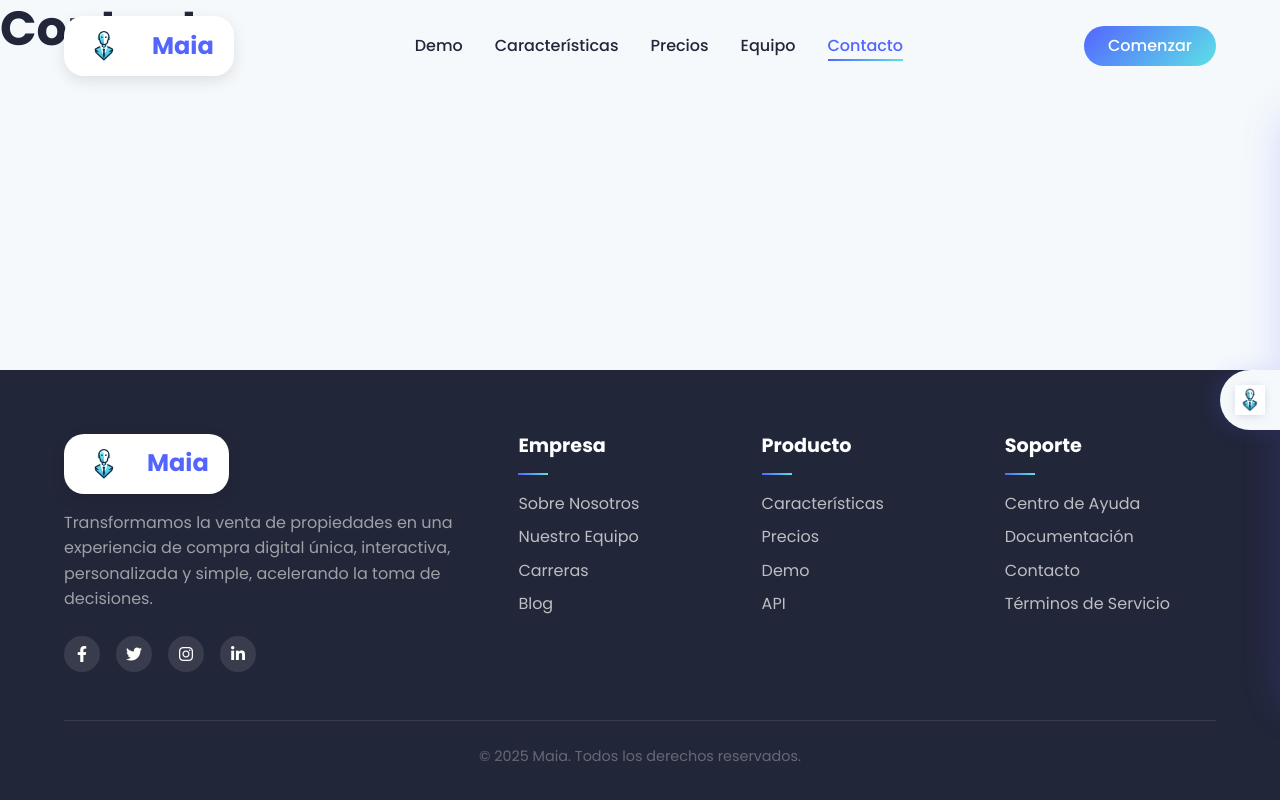
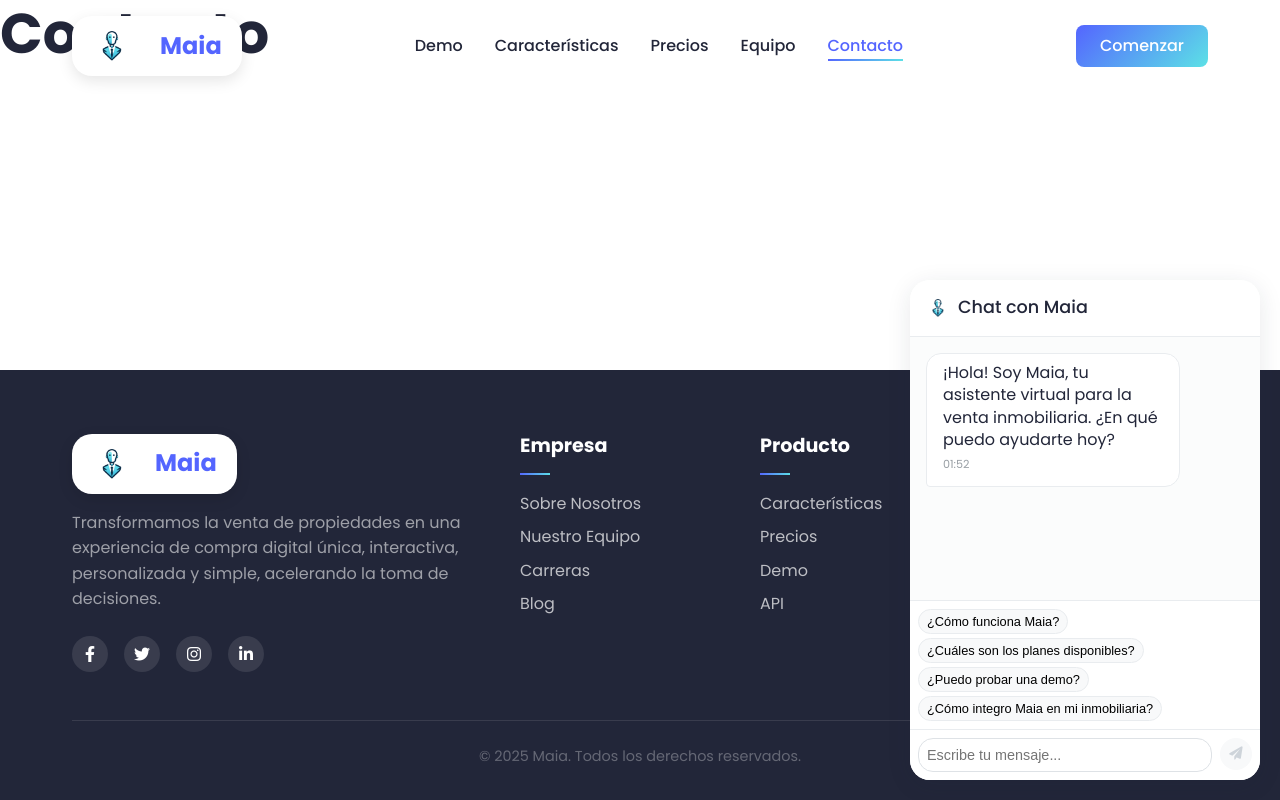
Before and after one commit to jprojas2/Maia-web, a Vue app: page /contact in a window 1280 px wide. Built offline with nearby package versions, Linux system fonts and the light colour scheme.

Commit message:
Redesign chat widget to be a permanent, non-intrusive bubble

```diff
--- a/src/components/ui/AiChatWidget.vue
+++ b/src/components/ui/AiChatWidget.vue
@@ -1,24 +1,15 @@
 <template>
-  <div class="ai-chat-widget" :class="{ 'is-open': isOpen }">
-    <!-- Fluid tab that connects seamlessly with the bubble -->
-    <div class="ai-chat-widget__tab" @click="toggleChat">
-      <div class="ai-chat-widget__tab-glow"></div>
-      <img src="@/assets/logomaia.png" alt="Maia AI" class="ai-chat-widget__logo">
-    </div>
-
-    <!-- Chat panel as an elegant floating bubble -->
-    <div class="ai-chat-widget__panel">
-      <div class="ai-chat-widget__header">
+  <div class="ai-chat-widget" :class="{ 'is-active': isActive, 'is-typing': isTyping }">
+    <!-- Always visible chat panel -->
+    <div class="ai-chat-widget__panel" @mouseenter="setActive(true)" @mouseleave="setInactive">
+      <div class="ai-chat-widget__header" v-show="isActive">
         <div class="ai-chat-widget__title">
           <img src="@/assets/logomaia.png" alt="Maia AI" class="ai-chat-widget__header-logo">
           <h3>Chat con Maia</h3>
         </div>
-        <button class="ai-chat-widget__close" @click="toggleChat">
-          <i class="fas fa-times"></i>
-        </button>
       </div>
 
-      <div class="ai-chat-widget__messages" ref="messagesContainer">
+      <div class="ai-chat-widget__messages" ref="messagesContainer" v-show="isActive">
         <div
           v-for="(message, index) in messages"
           :key="index"
@@ -40,7 +31,7 @@
         </div>
       </div>
 
-      <div class="ai-chat-widget__suggestions" v-if="suggestions.length > 0 && !hasUserSentMessage">
+      <div class="ai-chat-widget__suggestions" v-if="suggestions.length > 0 && !hasUserSentMessage && isActive">
         <button
           v-for="(suggestion, index) in suggestions"
           :key="index"
@@ -51,7 +42,7 @@
         </button>
       </div>
 
-      <div class="ai-chat-widget__input">
+      <div class="ai-chat-widget__input" v-show="isActive">
         <input
           type="text"
           v-model="userInput"
@@ -62,22 +53,25 @@
           <i class="fas fa-paper-plane"></i>
         </button>
       </div>
+
+      <!-- Minimized bubble view (always visible) -->
+      <div class="ai-chat-widget__bubble" v-show="!isActive" @click="setActive(true)">
+        <img src="@/assets/logomaia.png" alt="Maia AI" class="ai-chat-widget__bubble-logo">
+      </div>
     </div>
-
-    <!-- Overlay for mobile -->
-    <div class="ai-chat-widget__overlay" @click="toggleChat" v-if="isOpen"></div>
   </div>
 </template>
 
 <script setup>
 import { ref, computed, onMounted, nextTick, watch, onUnmounted } from 'vue';
 
-const isOpen = ref(false); // Start closed by default
+const isActive = ref(false);
 const userInput = ref('');
 const messages = ref([]);
 const isTyping = ref(false);
 const messagesContainer = ref(null);
 const hasUserSentMessage = ref(false);
+const inactivityTimer = ref(null);
 
 const suggestions = [
   '¿Cómo funciona Maia?',
@@ -86,30 +80,25 @@ const suggestions = [
   '¿Cómo integro Maia en mi inmobiliaria?'
 ];
 
-const toggleChat = () => {
-  // Apply transition class before changing state
-  document.body.classList.add('chat-transitioning');
+// Set the widget to active state
+const setActive = (showInitialMessage = false) => {
+  isActive.value = true;
+  clearTimeout(inactivityTimer.value);
 
-  // Toggle the state after a small delay to ensure transition class is applied
-  setTimeout(() => {
-    isOpen.value = !isOpen.value;
+  // If first time activating and no messages, add initial message
+  if (showInitialMessage && messages.value.length === 0) {
+    addMessage('¡Hola! Soy Maia, tu asistente virtual para la venta inmobiliaria. ¿En qué puedo ayudarte hoy?', 'ai');
+  }
+};
 
-    // Add class to body to shift content
-    if (isOpen.value) {
-      document.body.classList.add('chat-open');
-      // If first time opening, add initial message
-      if (messages.value.length === 0) {
-        addMessage('¡Hola! Soy Maia, tu asistente virtual para la venta inmobiliaria. ¿En qué puedo ayudarte hoy?', 'ai');
-      }
-    } else {
-      document.body.classList.remove('chat-open');
-    }
-
-    // Remove transition class after animation completes
-    setTimeout(() => {
-      document.body.classList.remove('chat-transitioning');
-    }, 300);
-  }, 10);
+// Set the widget to inactive state after a delay
+const setInactive = () => {
+  // Only set inactive if user isn't typing and there's no ongoing conversation
+  if (!userInput.value.trim() && !isTyping.value) {
+    inactivityTimer.value = setTimeout(() => {
+      isActive.value = false;
+    }, 5000); // 5 second delay before becoming inactive
+  }
 };
 
 const sendUserMessage = () => {
@@ -211,168 +200,93 @@ watch(messages, () => {
   });
 });
 
+// Initialize with welcome message when component is mounted
+onMounted(() => {
+  // Show initial message after a short delay
+  setTimeout(() => {
+    setActive(true);
+  }, 1500);
+});
+
 // Clean up when component is unmounted
 onUnmounted(() => {
-  document.body.classList.remove('chat-open');
-  document.body.classList.remove('chat-transitioning');
+  clearTimeout(inactivityTimer.value);
 });
 </script>
 
 <style lang="scss" scoped>
 .ai-chat-widget {
   position: fixed;
-  right: 0;
-  top: 0;
-  bottom: 0;
+  right: 20px;
+  bottom: 20px;
   z-index: $z-index-modal;
-  display: flex;
-  align-items: stretch;
 
-  &__tab {
-    position: fixed;
+  &__panel {
+    position: relative;
+    width: 350px;
+    height: 500px;
+    max-height: 80vh;
+    background-color: white;
+    border-radius: 20px;
+    box-shadow: 0 5px 25px rgba($dark, 0.1);
+    display: flex;
+    flex-direction: column;
+    overflow: hidden;
+    transition: opacity 0.3s ease, transform 0.3s ease;
+    opacity: 0.85;
+
+    &:hover {
+      opacity: 1;
+      transform: translateY(-5px);
+    }
+  }
+
+  &.is-active {
+    .ai-chat-widget__panel {
+      opacity: 1;
+    }
+  }
+
+  &.is-typing {
+    .ai-chat-widget__panel {
+      opacity: 1;
+    }
+  }
+
+  &__bubble {
+    position: absolute;
+    bottom: 0;
     right: 0;
-    top: 50%;
-    transform: translateY(-50%);
     width: 60px;
     height: 60px;
+    border-radius: 50%;
+    background-color: white;
+    box-shadow: 0 3px 15px rgba($dark, 0.1);
     display: flex;
     align-items: center;
     justify-content: center;
     cursor: pointer;
-    z-index: $z-index-modal + 1;
-    transition: all 0.5s cubic-bezier(0.34, 1.56, 0.64, 1);
+    transition: transform 0.3s ease, box-shadow 0.3s ease;
 
-    &::before {
-      content: '';
-      position: absolute;
-      top: 0;
-      right: 0;
-      width: 100%;
-      height: 100%;
-      background: $light;
-      border-radius: 30px 0 0 30px;
-      box-shadow: -5px 0 20px rgba($primary, 0.15);
-      transition: all 0.5s cubic-bezier(0.34, 1.56, 0.64, 1);
+    &:hover {
+      transform: scale(1.05);
+      box-shadow: 0 5px 20px rgba($dark, 0.15);
     }
 
-    &-glow {
-      position: absolute;
-      top: 50%;
-      left: 50%;
-      transform: translate(-50%, -50%);
-      width: 45px;
-      height: 45px;
-      background: radial-gradient(circle, rgba($primary, 0.2) 0%, rgba($primary, 0) 70%);
-      border-radius: 50%;
-      opacity: 0.8;
-      animation: pulse-glow 3s infinite ease-in-out;
-    }
-
-    &:hover {
-      transform: translateY(-50%) translateX(-5px);
-
-      &::before {
-        box-shadow: -8px 0 25px rgba($primary, 0.25);
-      }
-    }
-  }
-
-  &__logo {
-    width: 30px;
-    height: 30px;
-    object-fit: contain;
-    position: relative;
-    z-index: 2;
-    filter: drop-shadow(0 2px 4px rgba($dark, 0.1));
-    transition: transform 0.3s ease;
-
-    &:hover {
-      transform: scale(1.1);
-    }
-  }
-
-  &__panel {
-    position: fixed;
-    right: 30px;
-    top: 50%;
-    transform: translateY(-50%) translateX(calc(100% + 30px));
-    width: 350px;
-    height: 80vh;
-    max-height: 600px;
-    background-color: $light;
-    border-radius: 24px;
-    box-shadow: 0 10px 40px rgba($primary, 0.2);
-    display: flex;
-    flex-direction: column;
-    overflow: hidden;
-    transition: transform 0.5s cubic-bezier(0.34, 1.56, 0.64, 1);
-    z-index: $z-index-modal;
-
-    &::before {
-      content: '';
-      position: absolute;
-      top: 0;
-      left: 0;
-      right: 0;
-      bottom: 0;
-      border-radius: 24px;
-      padding: 2px;
-      background: linear-gradient(135deg, $primary, rgba($secondary, 0.5));
-      -webkit-mask: linear-gradient(#fff 0 0) content-box, linear-gradient(#fff 0 0);
-      -webkit-mask-composite: xor;
-      mask-composite: exclude;
-      pointer-events: none;
-    }
-  }
-
-  &__overlay {
-    display: none;
-
-    @media (max-width: $breakpoint-md) {
-      display: block;
-      position: fixed;
-      top: 0;
-      left: 0;
-      right: 0;
-      bottom: 0;
-      background-color: rgba($dark, 0.3);
-      backdrop-filter: blur(3px);
-      opacity: 0;
-      visibility: hidden;
-      transition: opacity 0.3s ease, visibility 0.3s ease;
-      z-index: $z-index-modal - 1;
-    }
-  }
-
-  &.is-open {
-    .ai-chat-widget__panel {
-      transform: translateY(-50%) translateX(0);
-    }
-
-    .ai-chat-widget__tab {
-      right: 365px;
-
-      &::before {
-        border-radius: 30px;
-        width: 60px;
-        background: linear-gradient(90deg, $light, $light);
-      }
-    }
-
-    .ai-chat-widget__overlay {
-      opacity: 1;
-      visibility: visible;
+    &-logo {
+      width: 35px;
+      height: 35px;
+      object-fit: contain;
     }
   }
 
   &__header {
-    padding: $spacing-md $spacing-lg;
-    background: linear-gradient(135deg, $primary, $secondary);
-    color: white;
+    padding: $spacing-md;
+    background: white;
+    border-bottom: 1px solid $gray-200;
     display: flex;
     align-items: center;
     justify-content: space-between;
-    border-radius: 22px 22px 0 0;
   }
 
   &__title {
@@ -381,37 +295,17 @@ onUnmounted(() => {
 
     h3 {
       margin: 0;
-      font-weight: $font-weight-semibold;
-      text-shadow: 0 1px 2px rgba($dark, 0.1);
+      font-weight: $font-weight-medium;
+      color: $dark;
+      font-size: 1.1rem;
     }
   }
 
   &__header-logo {
-    width: 30px;
-    height: 30px;
+    width: 24px;
+    height: 24px;
     margin-right: $spacing-sm;
     object-fit: contain;
-    filter: drop-shadow(0 1px 2px rgba($dark, 0.2));
-  }
-
-  &__close {
-    background: none;
-    border: none;
-    color: white;
-    font-size: 1.2rem;
-    cursor: pointer;
-    transition: $transition-base;
-    width: 30px;
-    height: 30px;
-    border-radius: 50%;
-    display: flex;
-    align-items: center;
-    justify-content: center;
-
-    &:hover {
-      background-color: rgba(white, 0.2);
-      transform: rotate(90deg);
-    }
   }
 
   &__messages {
@@ -421,41 +315,32 @@ onUnmounted(() => {
     display: flex;
     flex-direction: column;
     gap: $spacing-sm;
+    background-color: rgba($gray-100, 0.5);
 
     &::-webkit-scrollbar {
-      width: 6px;
+      width: 4px;
     }
 
     &::-webkit-scrollbar-track {
-      background: rgba($gray-200, 0.5);
-      border-radius: 10px;
+      background: rgba($gray-200, 0.3);
     }
 
     &::-webkit-scrollbar-thumb {
-      background: rgba($primary, 0.2);
+      background: rgba($gray-400, 0.5);
       border-radius: 10px;
-
-      &:hover {
-        background: rgba($primary, 0.4);
-      }
     }
   }
 
   &__message {
     max-width: 80%;
     padding: $spacing-sm $spacing-md;
-    border-radius: 18px;
-    margin-bottom: $spacing-sm;
-    box-shadow: 0 2px 5px rgba($dark, 0.05);
-    transition: transform 0.2s ease;
-
-    &:hover {
-      transform: translateY(-2px);
-    }
+    border-radius: 15px;
+    margin-bottom: $spacing-xs;
 
     &.ai-message {
       align-self: flex-start;
-      background: linear-gradient(135deg, rgba($gray-100, 0.8), $gray-100);
+      background-color: white;
+      border: 1px solid $gray-200;
       border-bottom-left-radius: 4px;
 
       .message-time {
@@ -465,13 +350,11 @@ onUnmounted(() => {
 
     &.user-message {
       align-self: flex-end;
-      background: linear-gradient(135deg, $primary, rgba($primary-dark, 0.9));
-      color: white;
+      background-color: $gray-200;
       border-bottom-right-radius: 4px;
 
       .message-time {
         text-align: right;
-        color: rgba(white, 0.8);
       }
     }
 
@@ -481,7 +364,7 @@ onUnmounted(() => {
         line-height: 1.4;
 
         a {
-          color: inherit;
+          color: $primary;
           text-decoration: underline;
 
           &:hover {
@@ -492,14 +375,15 @@ onUnmounted(() => {
     }
 
     .message-time {
-      font-size: 0.75rem;
-      opacity: 0.7;
+      font-size: 0.7rem;
+      color: $gray-600;
       display: block;
     }
 
     &.typing {
-      padding: $spacing-sm;
-      background: rgba($gray-100, 0.5);
+      padding: $spacing-xs $spacing-sm;
+      background: white;
+      border: 1px solid $gray-200;
       box-shadow: none;
 
       .typing-indicator {
@@ -508,10 +392,10 @@ onUnmounted(() => {
         gap: 4px;
 
         span {
-          width: 8px;
-          height: 8px;
+          width: 6px;
+          height: 6px;
           border-radius: 50%;
-          background-color: rgba($primary, 0.5);
+          background-color: $gray-500;
           animation: typing 1.4s infinite ease-in-out;
 
           &:nth-child(1) {
@@ -531,79 +415,81 @@ onUnmounted(() => {
   }
 
   &__suggestions {
-    padding: $spacing-md;
+    padding: $spacing-sm;
     display: flex;
     flex-wrap: wrap;
-    gap: $spacing-sm;
-    border-top: 1px solid rgba($gray-200, 0.7);
-    background: linear-gradient(to bottom, rgba($light, 0.5), $light);
+    gap: $spacing-xs;
+    border-top: 1px solid $gray-200;
+    background: white;
 
     .suggestion-btn {
-      background: linear-gradient(135deg, rgba($gray-100, 0.8), $gray-100);
-      border: none;
-      border-radius: 18px;
-      padding: $spacing-xs $spacing-md;
-      font-size: 0.9rem;
+      background: $gray-100;
+      border: 1px solid $gray-200;
+      border-radius: 15px;
+      padding: $spacing-xs $spacing-sm;
+      font-size: 0.8rem;
       cursor: pointer;
-      transition: all 0.3s ease;
-      box-shadow: 0 2px 5px rgba($dark, 0.05);
+      transition: all 0.2s ease;
 
       &:hover {
-        background: linear-gradient(135deg, rgba($primary, 0.1), rgba($primary, 0.05));
-        transform: translateY(-2px);
-        box-shadow: 0 4px 8px rgba($primary, 0.15);
+        background: $gray-200;
       }
     }
   }
 
   &__input {
-    padding: $spacing-md;
-    border-top: 1px solid rgba($gray-200, 0.7);
+    padding: $spacing-sm;
+    border-top: 1px solid $gray-200;
     display: flex;
     gap: $spacing-sm;
-    background: $light;
-    border-radius: 0 0 22px 22px;
+    background: white;
 
     input {
       flex: 1;
-      padding: $spacing-sm $spacing-md;
-      border: 1px solid rgba($gray-300, 0.5);
-      border-radius: 20px;
+      padding: $spacing-sm;
+      border: 1px solid $gray-300;
+      border-radius: 15px;
       outline: none;
-      transition: all 0.3s ease;
-      background: rgba(white, 0.8);
+      transition: all 0.2s ease;
+      font-size: 0.9rem;
 
       &:focus {
-        border-color: rgba($primary, 0.5);
-        box-shadow: 0 0 0 3px rgba($primary, 0.1);
-        background: white;
+        border-color: $gray-400;
       }
     }
 
     .send-btn {
-      width: 40px;
-      height: 40px;
+      width: 32px;
+      height: 32px;
       border-radius: 50%;
-      background: linear-gradient(135deg, $primary, $primary-dark);
-      color: white;
+      background: $gray-200;
+      color: $gray-700;
       border: none;
       display: flex;
       align-items: center;
       justify-content: center;
       cursor: pointer;
-      transition: all 0.3s ease;
-      box-shadow: 0 2px 5px rgba($primary, 0.3);
+      transition: all 0.2s ease;
 
       &:hover:not(:disabled) {
-        transform: scale(1.05) rotate(10deg);
-        box-shadow: 0 4px 10px rgba($primary, 0.4);
+        background: $gray-300;
       }
 
       &:disabled {
-        background: linear-gradient(135deg, $gray-300, $gray-400);
+        background: $gray-100;
+        color: $gray-400;
         cursor: not-allowed;
-        box-shadow: none;
       }
+    }
+  }
+
+  @media (max-width: $breakpoint-md) {
+    right: 10px;
+    bottom: 10px;
+
+    &__panel {
+      width: 300px;
+      height: 450px;
     }
   }
 }
@@ -611,26 +497,9 @@ onUnmounted(() => {
 @keyframes typing {
   0%, 60%, 100% {
     transform: translateY(0);
-    opacity: 0.6;
   }
   30% {
-    transform: translateY(-4px);
-    opacity: 1;
-  }
-}
-
-@keyframes pulse-glow {
-  0% {
-    opacity: 0.4;
-    transform: translate(-50%, -50%) scale(0.9);
-  }
-  50% {
-    opacity: 0.8;
-    transform: translate(-50%, -50%) scale(1.1);
-  }
-  100% {
-    opacity: 0.4;
-    transform: translate(-50%, -50%) scale(0.9);
+    transform: translateY(-3px);
   }
 }
 </style>
--- a/src/styles/main.scss
+++ b/src/styles/main.scss
@@ -18,15 +18,9 @@ body {
   font-size: $font-size-base;
   line-height: 1.6;
   color: $dark;
-  background-color: $light;
+  background-color: white;
   overflow-x: hidden;
-  transition: padding-right 0.5s cubic-bezier(0.34, 1.56, 0.64, 1);
-
-  &.chat-open {
-    @media (min-width: $breakpoint-md) {
-      padding-right: 350px;
-    }
-  }
+  transition: padding 0.3s cubic-bezier(0.34, 1.56, 0.64, 1);
 }
 
 a {
@@ -46,44 +40,36 @@ img {
 
 // Typography
 h1, h2, h3, h4, h5, h6 {
+  margin-bottom: $spacing-md;
   font-weight: $font-weight-bold;
   line-height: 1.2;
-  margin-bottom: $spacing-md;
 }
 
 h1 {
+  font-size: 2.5rem;
+
+  @media (min-width: $breakpoint-md) {
     font-size: 3rem;
-
-  @media (max-width: $breakpoint-md) {
-    font-size: 2.5rem;
   }
 
-  @media (max-width: $breakpoint-sm) {
-    font-size: 2rem;
+  @media (min-width: $breakpoint-lg) {
+    font-size: 3.5rem;
   }
 }
 
 h2 {
+  font-size: 2rem;
+
+  @media (min-width: $breakpoint-md) {
     font-size: 2.5rem;
-
-  @media (max-width: $breakpoint-md) {
-    font-size: 2rem;
-  }
-
-  @media (max-width: $breakpoint-sm) {
-    font-size: 1.75rem;
   }
 }
 
 h3 {
-  font-size: 2rem;
+  font-size: 1.5rem;
 
-  @media (max-width: $breakpoint-md) {
+  @media (min-width: $breakpoint-md) {
     font-size: 1.75rem;
-  }
-
-  @media (max-width: $breakpoint-sm) {
-    font-size: 1.5rem;
   }
 }
 
@@ -96,22 +82,22 @@ p {
   width: 100%;
   max-width: $container-max-width;
   margin: 0 auto;
+  padding: 0 $spacing-md;
+
+  @media (min-width: $breakpoint-md) {
     padding: 0 $spacing-lg;
+  }
 
-  @media (max-width: $breakpoint-md) {
-    padding: 0 $spacing-md;
+  @media (min-width: $breakpoint-lg) {
+    padding: 0 $spacing-xl;
   }
 }
 
 // Section
 .section {
-  padding: $spacing-4xl 0;
+  padding: $spacing-3xl 0;
 
   @media (max-width: $breakpoint-md) {
-    padding: $spacing-3xl 0;
-  }
-
-  @media (max-width: $breakpoint-sm) {
     padding: $spacing-2xl 0;
   }
 
@@ -134,11 +120,18 @@ p {
   }
 
   &__header {
+    margin-bottom: $spacing-2xl;
     text-align: center;
     max-width: 800px;
-    margin: 0 auto $spacing-3xl;
+    margin-left: auto;
+    margin-right: auto;
 
-    h2 {
+    @media (max-width: $breakpoint-md) {
+      margin-bottom: $spacing-xl;
+    }
+  }
+
+  &__title {
     margin-bottom: $spacing-md;
     position: relative;
     display: inline-block;
@@ -149,44 +142,33 @@ p {
       bottom: -10px;
       left: 50%;
       transform: translateX(-50%);
-        width: 80px;
+      width: 50px;
       height: 3px;
       background: $gradient-1;
       border-radius: $border-radius-pill;
     }
   }
 
-    p {
-      font-size: 1.1rem;
-      opacity: 0.9;
-    }
+  &__subtitle {
+    color: $gray-600;
+    font-size: 1.2rem;
+    max-width: 600px;
+    margin-left: auto;
+    margin-right: auto;
   }
 }
 
 // Buttons
 .btn {
-  display: inline-flex;
-  align-items: center;
-  justify-content: center;
+  display: inline-block;
   padding: $spacing-sm $spacing-lg;
-  border-radius: $border-radius-pill;
+  border-radius: $border-radius;
   font-weight: $font-weight-medium;
   text-align: center;
   cursor: pointer;
-  transition: all 0.3s cubic-bezier(0.34, 1.56, 0.64, 1);
-  text-decoration: none;
+  transition: $transition-base;
   border: none;
   font-size: 1rem;
-  line-height: 1.5;
-
-  &:hover {
-    transform: translateY(-3px);
-    box-shadow: 0 10px 20px rgba($dark, 0.1);
-  }
-
-  &:active {
-    transform: translateY(-1px);
-  }
 
   &--primary {
     background-color: $primary;
@@ -194,7 +176,8 @@ p {
 
     &:hover {
       background-color: $primary-dark;
-      color: white;
+      transform: translateY(-3px);
+      box-shadow: $shadow;
     }
   }
 
@@ -203,48 +186,31 @@ p {
     color: $dark;
 
     &:hover {
-      background-color: darken($secondary, 5%);
-      color: $dark;
+      opacity: 0.9;
+      transform: translateY(-3px);
+      box-shadow: $shadow;
+    }
+  }
+
+  &--gradient {
+    background: $gradient-1;
+    color: white;
+
+    &:hover {
+      transform: translateY(-3px);
+      box-shadow: $shadow;
     }
   }
 
   &--white {
     background-color: white;
     color: $primary;
-    box-shadow: 0 4px 6px rgba($dark, 0.1);
+    border: 1px solid $gray-200;
 
     &:hover {
-      color: $primary-dark;
       background-color: $gray-100;
-    }
-  }
-
-  &--gradient {
-    background: $gradient-1;
-    color: white;
-    position: relative;
-    z-index: 1;
-    overflow: hidden;
-
-    &::before {
-      content: '';
-      position: absolute;
-      top: 0;
-      left: 0;
-      right: 0;
-      bottom: 0;
-      background: $gradient-2;
-      z-index: -1;
-      opacity: 0;
-      transition: opacity 0.3s ease;
-    }
-
-    &:hover {
-      color: white;
-
-      &::before {
-        opacity: 1;
-      }
+      transform: translateY(-3px);
+      box-shadow: $shadow-sm;
     }
   }
 
@@ -257,60 +223,48 @@ p {
     padding: $spacing-xs $spacing-md;
     font-size: 0.9rem;
   }
-
-  &--icon {
-    display: inline-flex;
-    align-items: center;
-
-    i, svg {
-      margin-right: $spacing-xs;
-    }
-  }
 }
 
 // Animations
 @keyframes fadeIn {
   from {
     opacity: 0;
-    transform: translateY(20px);
   }
   to {
     opacity: 1;
-    transform: translateY(0);
+  }
+}
+
+@keyframes slideInLeft {
+  from {
+    transform: translateX(-30px);
+    opacity: 0;
+  }
+  to {
+    transform: translateX(0);
+    opacity: 1;
   }
 }
 
 @keyframes slideInRight {
   from {
+    transform: translateX(30px);
     opacity: 0;
-    transform: translateX(50px);
   }
   to {
+    transform: translateX(0);
     opacity: 1;
-    transform: translateX(0);
   }
 }
 
-@keyframes slideInLeft {
+@keyframes slideInUp {
   from {
+    transform: translateY(30px);
     opacity: 0;
-    transform: translateX(-50px);
   }
   to {
+    transform: translateY(0);
     opacity: 1;
-    transform: translateX(0);
-  }
-}
-
-@keyframes pulse {
-  0% {
-    transform: scale(1);
-  }
-  50% {
-    transform: scale(1.05);
-  }
-  100% {
-    transform: scale(1);
   }
 }
 
@@ -318,29 +272,29 @@ p {
   animation: fadeIn 1s ease forwards;
 }
 
-.animate-slide-right {
+.animate-slide-in-left {
+  animation: slideInLeft 1s ease forwards;
+}
+
+.animate-slide-in-right {
   animation: slideInRight 1s ease forwards;
 }
 
-.animate-slide-left {
-  animation: slideInLeft 1s ease forwards;
-}
-
-.animate-pulse {
-  animation: pulse 2s infinite;
+.animate-slide-in-up {
+  animation: slideInUp 1s ease forwards;
 }
 
 // Responsive utilities
 .d-none {
-  display: none !important;
+  display: none;
 }
 
 .d-block {
-  display: block !important;
+  display: block;
 }
 
 .d-flex {
-  display: flex !important;
+  display: flex;
 }
 
 @media (min-width: $breakpoint-sm) {
```
Lines whose indentation alone changed are shown as unchanged.
